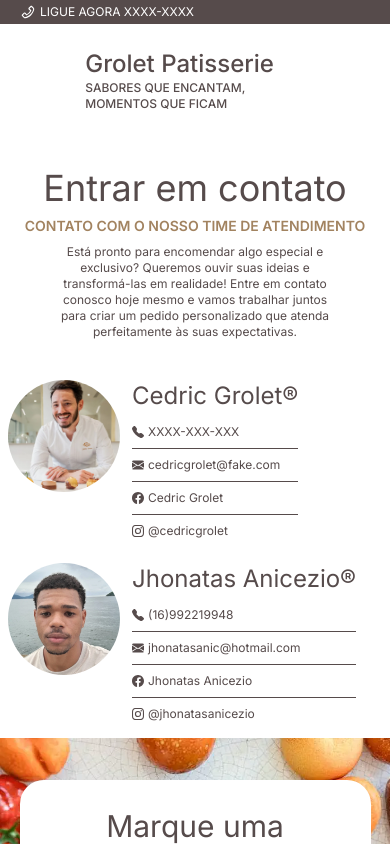
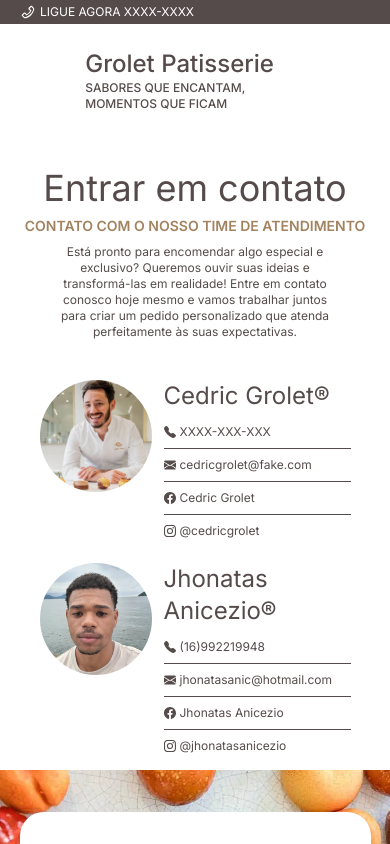
Before and after one commit to JhonatasAnicezio/Grolet_Patisserie, a Next.js app: page /contact in a window 390 px wide. Shown: the top 844 px of the page. Built offline with nearby package versions, Linux system fonts and the light colour scheme; no server answers.

Commit message:
feat: add responsive in page contact

```diff
--- a/src/app/contact/page.tsx
+++ b/src/app/contact/page.tsx
@@ -10,10 +10,10 @@
         <h2 className="text-sm text-brown-300 font-semibold">CONTATO COM O NOSSO TIME DE ATENDIMENTO</h2>
         <p className="text-xs px-20 max-sm:px-10">Está pronto para encomendar algo especial e exclusivo? Queremos ouvir suas ideias e transformá-las em realidade! Entre em contato conosco hoje mesmo e vamos trabalhar juntos para criar um pedido personalizado que atenda perfeitamente às suas expectativas.</p>
       </div>
-      <div className="flex max-sm:flex-col w-3/4 max-sm:w-full justify-between text-brown-350">
-        <div className="flex p-12 max-sm:p-2 gap-3">
+      <div className="flex max-lg:flex-col w-3/4 max-lg:w-full max-lg:items-center justify-between text-brown-350">
+        <div className="flex p-12 max-lg:w-full max-lg:justify-center max-sm:p-2 gap-3">
           <img className="w-40 max-sm:w-28 h-40 max-sm:h-28 rounded-full" src="/cedric-grolet.webp" alt="Descrição da imagem" />
-          <div>
+          <div className="max-lg:w-1/2">
             <div className="flex flex-col gap-1">
               <h2 className="text-2xl">Cedric Grolet®</h2>
               <nav className="flex flex-col text-xs">
@@ -29,9 +29,9 @@
             </div>
           </div>
         </div>
-        <div className="flex p-12 max-sm:p-2 gap-3">
+        <div className="flex p-12 max-lg:w-full max-lg:justify-center max-sm:p-2 gap-3">
           <img className="w-40 max-sm:w-28 h-40 max-sm:h-28 rounded-full" src="/jhonatas.webp" alt="Descrição da imagem" />
-          <div>
+          <div className="max-lg:w-1/2">
             <div className="flex flex-col gap-1">
               <h2 className="text-2xl">Jhonatas Anicezio®</h2>
               <nav className="flex flex-col text-xs">
```
